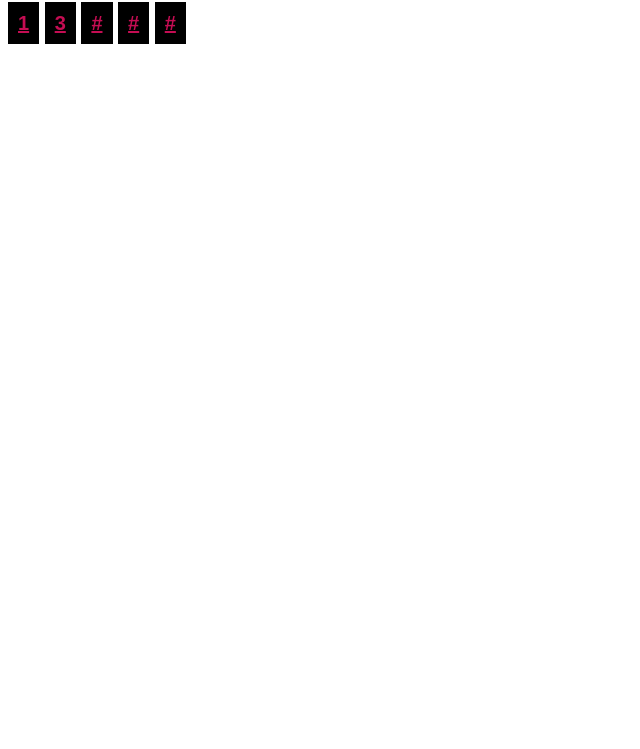
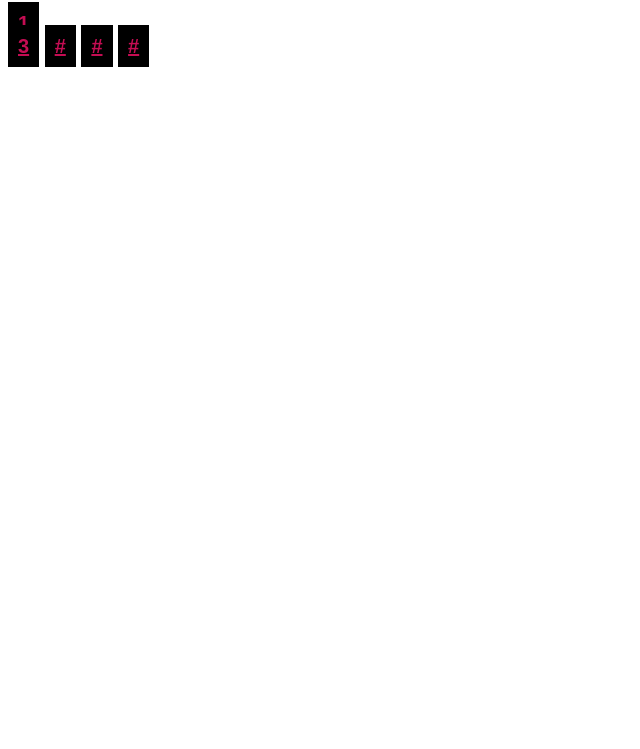
Before and after one commit to judithnl/-steckbrief.html, a plain HTML site: page aufgabe4/zwischenseite.html in a window 1280 px wide. Shown: the part 51-800 px from the top of the page, without its empty margins (0-640 px from the left). Drawn offline with Linux system fonts and the light colour scheme.

Commit message:
Update zwischenseite.html

```diff
--- a/aufgabe4/zwischenseite.html
+++ b/aufgabe4/zwischenseite.html
@@ -13,7 +13,7 @@
 			<p>AUFGABE 4</p>
 
 			<nav>
-				<a href="../aufgabe4/1/Pinguin.html" target="_blank"> 1</a>
+				<a href="../aufgabe4/1/Pinguin.html" target="_blank"> 1</a><br>
 				<a href="../aufgabe4/2/blauekarte.html" target="_blank">3</a>
 				<a href="#" target="_blank">#</a>
 				<a href="#" target="_blank">#</a>
```
